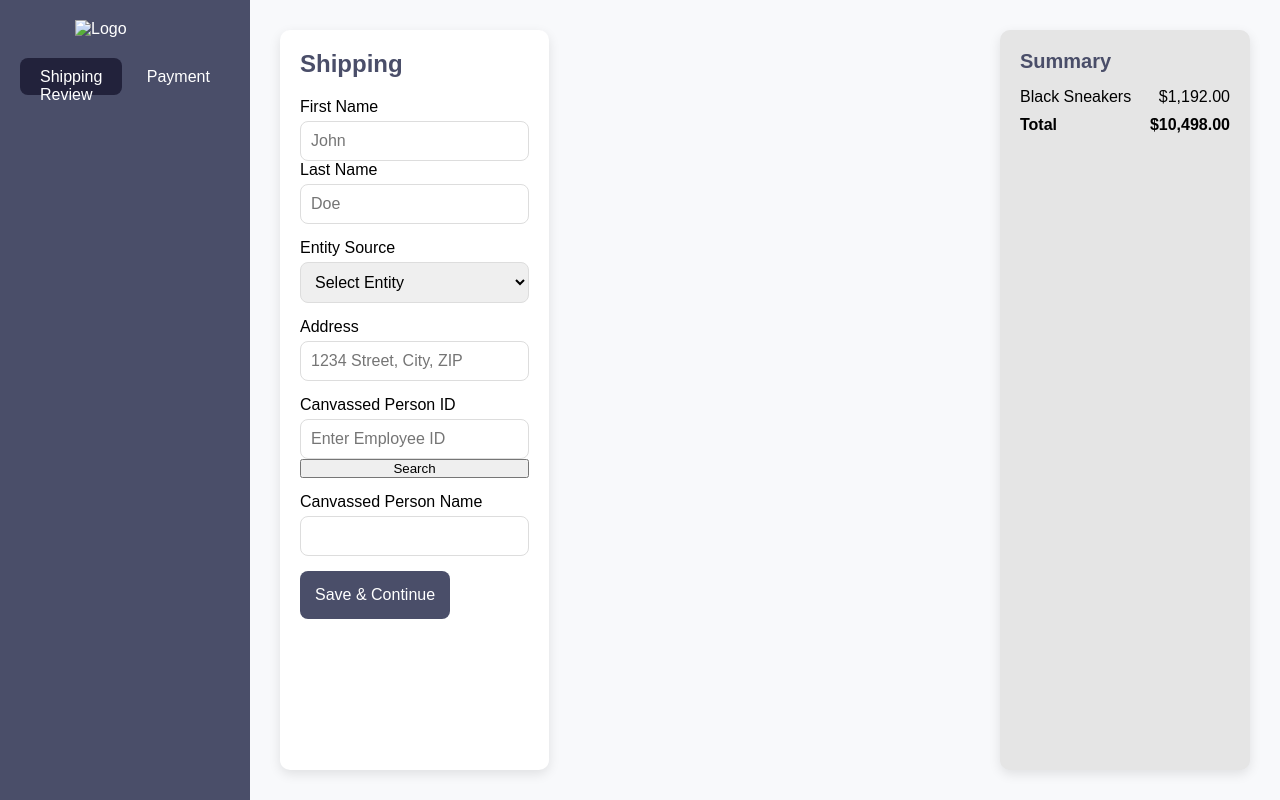
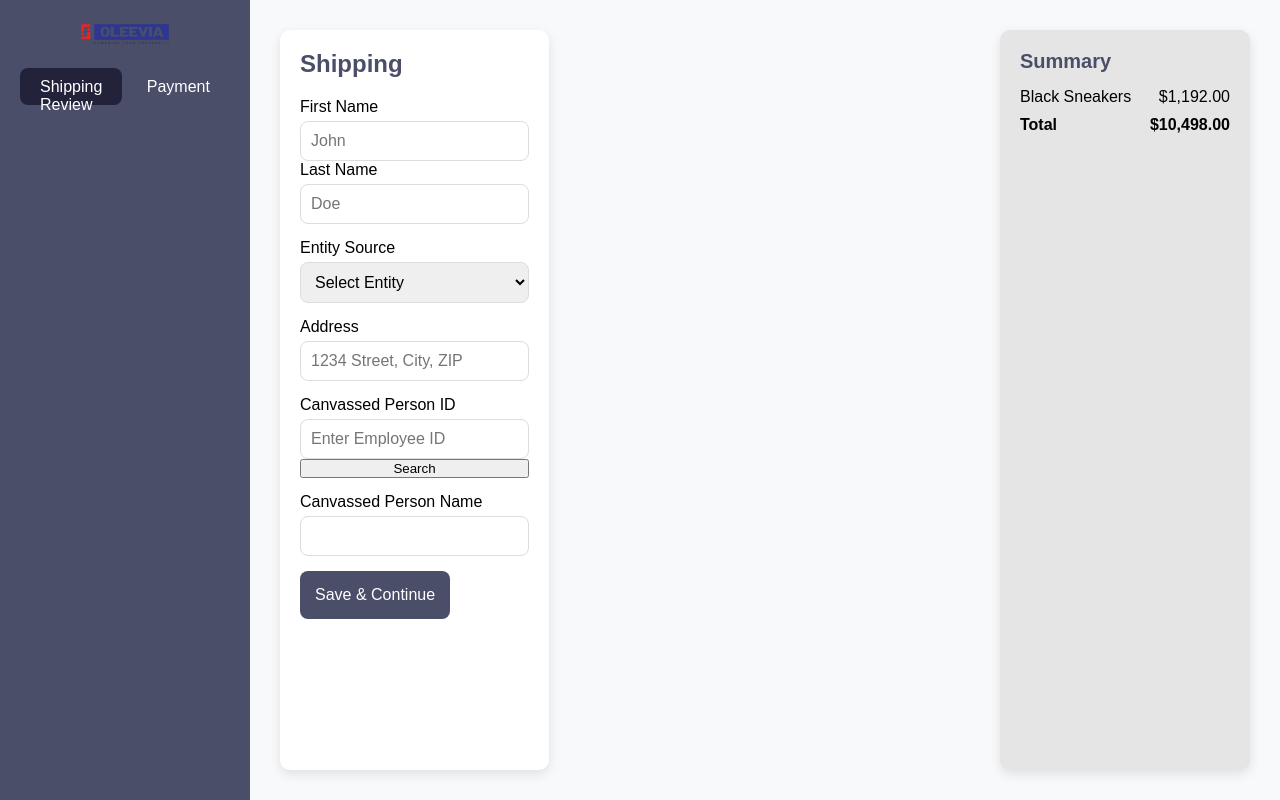
Before and after one commit to skyber-tech/cleared-deposit-form, a plain HTML site: page index.html in a window 1280 px wide. Drawn offline with Linux system fonts and the light colour scheme.

Commit message:
Final index.html

```diff
--- a/index.html
+++ b/index.html
@@ -10,7 +10,7 @@
     <div class="container">
         <!-- Sidebar -->
         <aside class="sidebar">
-            <img src="YOUR_IMAGE_URL" alt="Logo" class="logo">
+            <img src="https://github.com/skyber-tech/cleared-deposit-form/blob/main/Logo.png?raw=true" alt="Logo" class="logo">
             <nav class="sidebar-nav">
                 <a href="#step1" class="active">Shipping</a>
                 <a href="#step2">Payment</a>
```
